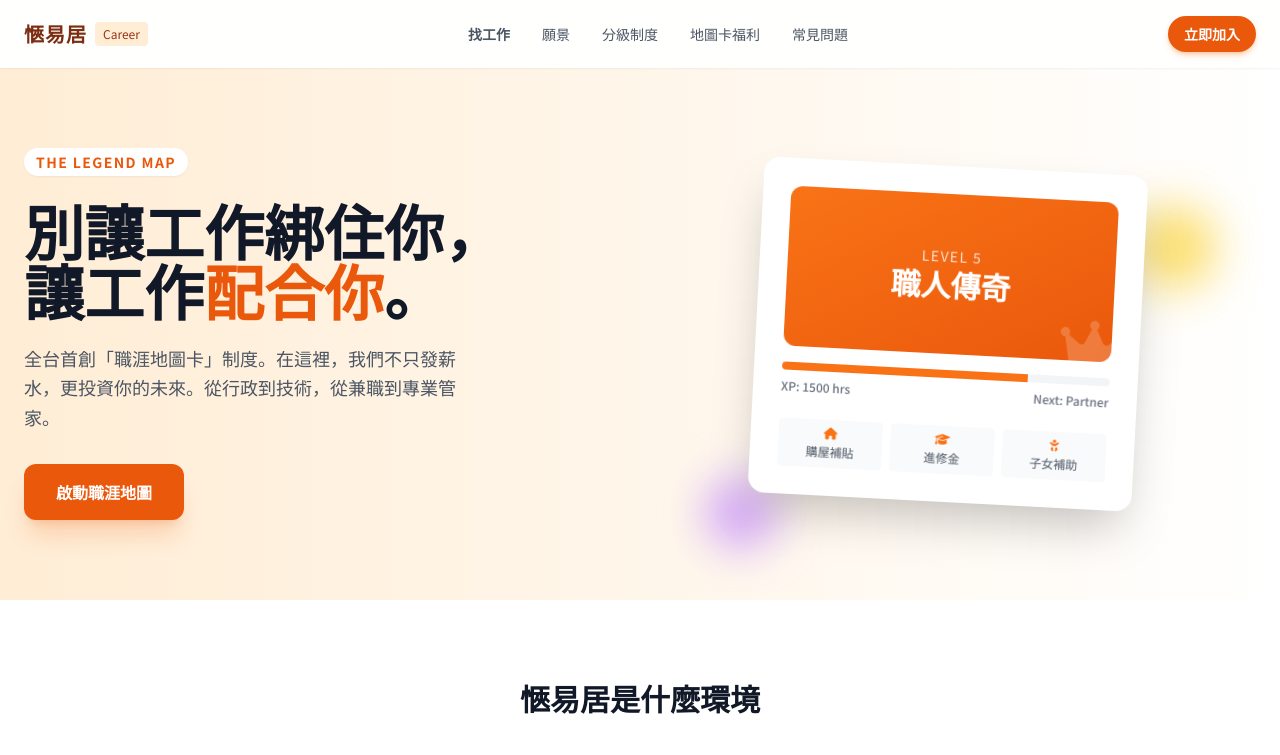
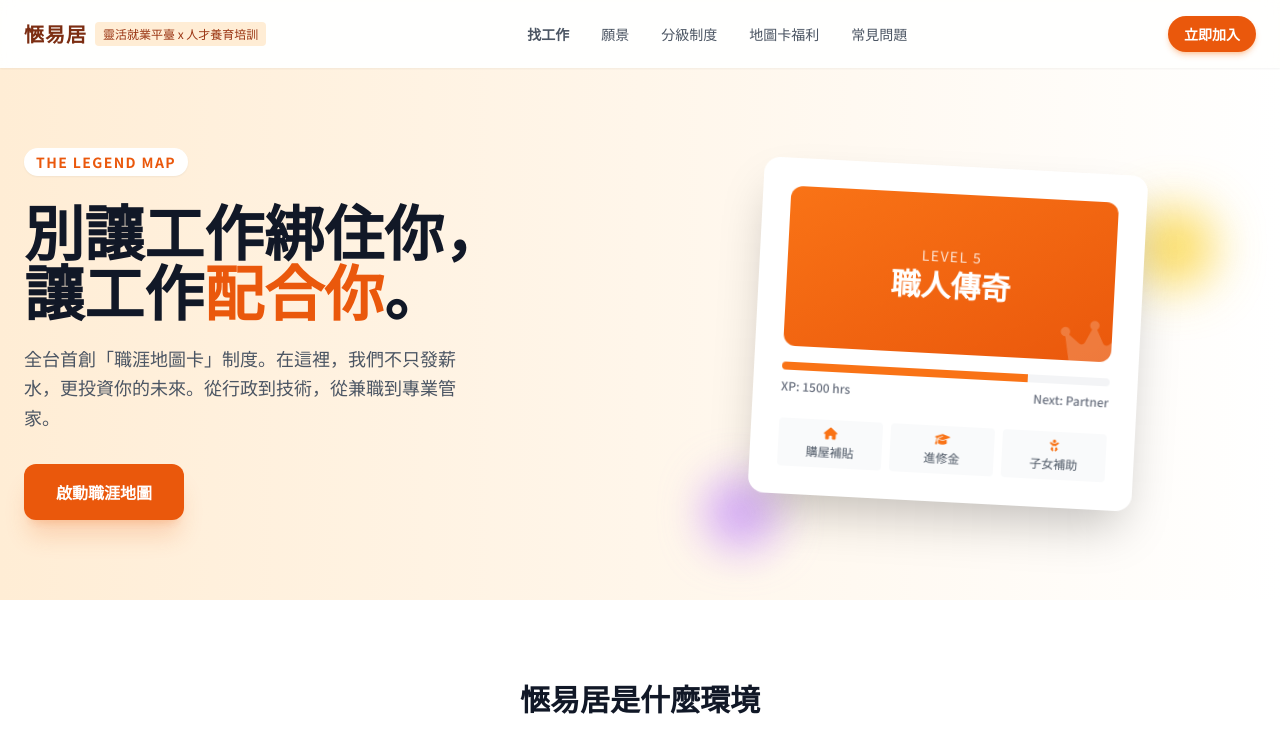
Before and after one commit to chentony882266/doclick, a React (Vite) app: page /talent in a window 1280 px wide. Shown: the top 755 px of the page. Built offline with nearby package versions, Linux system fonts and the light colour scheme.

Commit message:
style: update talent page header badge text

```diff
--- a/src/components/TalentPage.jsx
+++ b/src/components/TalentPage.jsx
@@ -10,7 +10,7 @@
                 <div className="container mx-auto px-6 py-4 flex justify-between items-center">
                     <div className="flex items-center cursor-pointer" onClick={onBack}>
                         <div className="font-bold text-xl tracking-wider mr-2 text-talent-900">愜易居</div>
-                        <div className="text-xs bg-talent-100 text-talent-800 px-2 py-1 rounded">Career</div>
+                        <div className="text-xs bg-talent-100 text-talent-800 px-2 py-1 rounded">靈活就業平臺 x 人才養育培訓</div>
                     </div>
                     <div className="hidden md:flex space-x-8 text-sm text-gray-600 items-center">
                         <Link to="/jobs" className="hover:text-talent-600 font-bold">找工作</Link>
```
